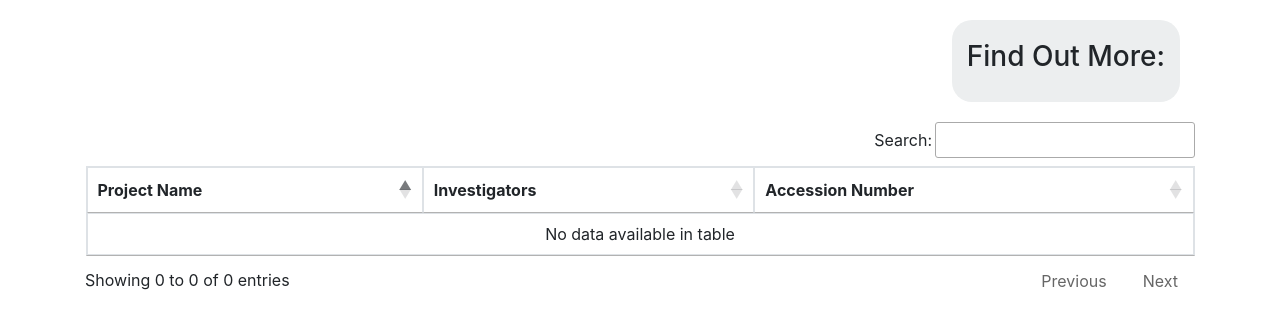
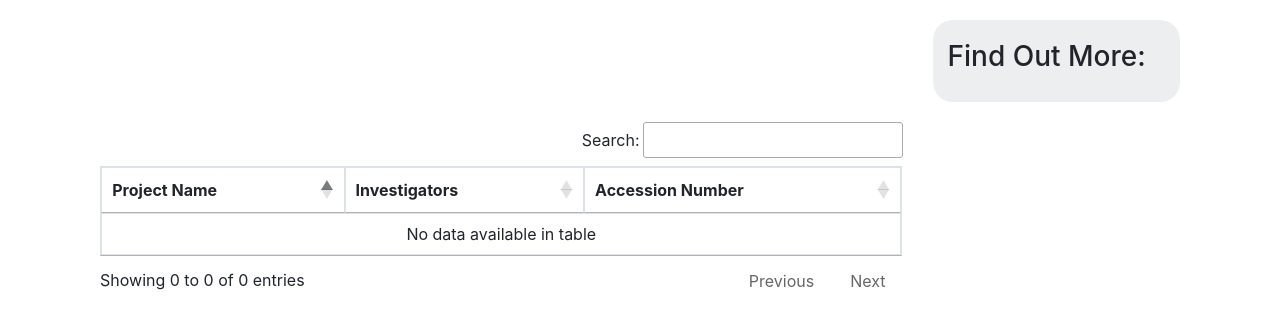
Before and after one commit to poldracklab/open_fmri, a Django app: page /dataset/ in a window 1280 px wide. Shown: the part 81-410 px from the top of the page. Run offline with Django 3.2, Linux system fonts and the light colour scheme; data that the repository does not hold is empty; some libraries are stand-ins or nearby versions.

Commit message:
switched to using bootstrap cols for main containers

```diff
--- a/open_fmri/assets/css/styles.css
+++ b/open_fmri/assets/css/styles.css
@@ -1,7 +1,6 @@
 #container-right {
     float: right;
     padding: 20px 15px;
-    height: 100%;
 }
 
 #container-content {
--- a/open_fmri/templates/base.html
+++ b/open_fmri/templates/base.html
@@ -39,7 +39,7 @@
           <div class="collapse navbar-toggleable-xs" id="bs-navbar-collapse-1">
             <nav class="nav navbar-nav">
               <a class="nav-link nav-item" href="{% url 'dataset_create' %}">New Dataset</a>
-              <a class="nav-link nav-item" href="/">Test Nav Item</a>
+              <a class="nav-link nav-item" href="">Test Nav Item</a>
             </nav>
 
             <nav class="nav navbar-nav pull-right">
@@ -60,7 +60,7 @@
               <div class="alert {% if message.tags %}alert-{{ message.tags }}"{% endif %}>{{ message }}</div>
           {% endfor %}
         {% endif %}
-        <div id="container-right">
+        <div id="container-right" class="col-md-3">
         <div id="toc">
             <h3>Find Out More:</h3>
             <ol>
@@ -70,7 +70,7 @@
             </ol>
         </div>
         </div>
-        <div id="container-content">
+        <div id="container-content" class="col-md-9">
         {% block content %}
         <p>Use this document as a way to quick start any new project.</p>
         {% endblock content %}
```
